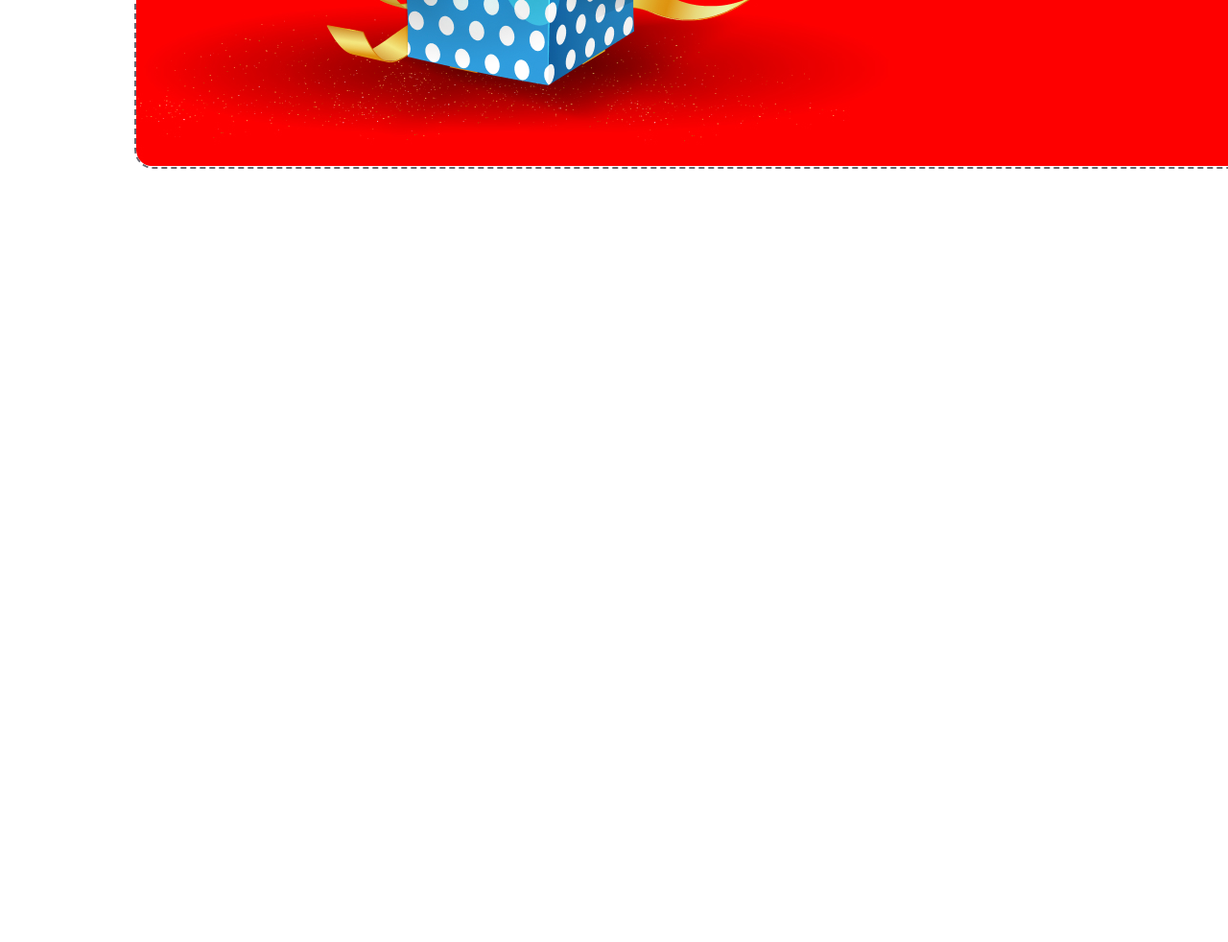
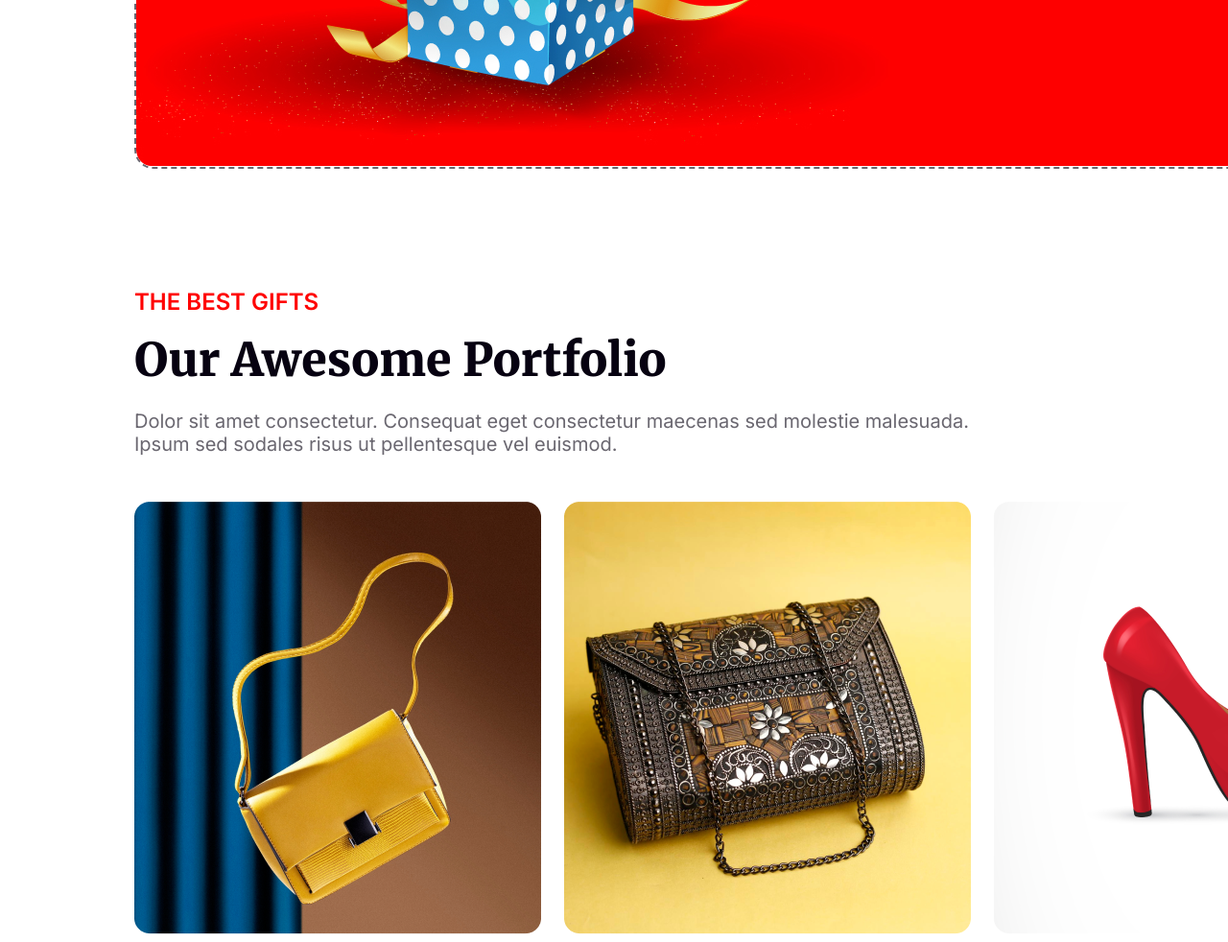
Before and after one commit to msaiful321/new-year-new-mission-website, a plain HTML site: page index.html in a window 1280 px wide. Shown: the part 4380-5362 px from the top of the page at 96% size. Before the commit the page ends 4680 px from the top, so only its background shows below. Drawn offline with Linux system fonts and the light colour scheme.

Commit message:
portfolio section

```diff
--- a/css/style.css
+++ b/css/style.css
@@ -247,3 +247,46 @@ body {
   border-radius: 20px;
 }
 /* holyday section end */
+
+/* portfolio section start */
+.portfolio-container {
+  width: 1320px;
+  margin: 0 auto 120px;
+}
+
+.portfolio-text {
+  width: 896px;
+}
+
+.gifts {
+  font-family: Inter, "Source Sans Pro";
+  font-size: 24px;
+  font-weight: 600;
+  color: #ff0000;
+  margin-bottom: 16px;
+}
+
+.awesome {
+  font-family: Merriweather, "Source Sans Pro";
+  font-size: 48px;
+  font-weight: 900;
+  color: #070211;
+  margin-bottom: 22px;
+}
+
+.portfolio-description {
+  font-family: Inter, "Source Sans Pro";
+  font-size: 20px;
+  color: #6a6770;
+  margin-bottom: 48px;
+}
+
+.row {
+  display: flex;
+  margin-bottom: 24px;
+}
+
+.thumbnail2 {
+  margin: 0 24px;
+}
+/* portfolio section start */
--- a/index.html
+++ b/index.html
@@ -98,6 +98,28 @@
                 <img src="images/group-82.jpg" alt="50% Discount">
             </div>
             <!--holyday section end-->
+
+            <!-- portfolio section start-->
+            <div class="portfolio-container">
+                <div class="portfolio-text">
+                    <p class="gifts">THE BEST GIFTS</p>
+                    <h1 class="awesome">Our Awesome Portfolio</h1>
+                    <p class="portfolio-description">Dolor sit amet consectetur. Consequat eget consectetur maecenas sed molestie malesuada. Ipsum sed sodales risus ut pellentesque vel euismod.</p>
+                </div>
+
+                <div class="row">
+                    <div class="thumbnail1"><img src="images/rectangle-3.png" alt="Bag"></div>
+                    <div class="thumbnail2"><img src="images/rectangle-4.png" alt=""></div>
+                    <div class="thumbnail3"><img src="images/rectangle-5.png" alt=""></div>
+                </div>
+
+                <div class="row">
+                    <div class="thumbnail1"><img src="images/rectangle-6.png" alt=""></div>
+                    <div class="thumbnail2"><img src="images/rectangle-7.png" alt=""></div>
+                    <div class="thumbnail3"><img src="images/rectangle-8.png" alt=""></div>
+                </div>
+            </div>
+            <!-- portfolio section start-->
         </main>
     </body>
 
```
